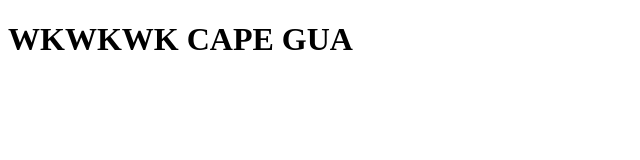
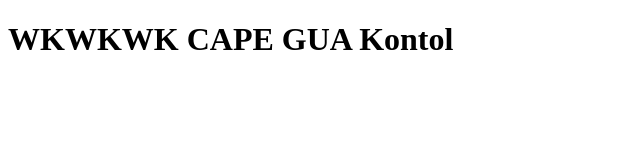
Before and after one commit to YoungYagami/latihanRevoU1, a plain HTML site: page index.html in a window 1280 px wide. Shown: the whole page, without its empty margins (0-640 px from the left). Drawn offline with Linux system fonts and the light colour scheme.

Commit message:
seccond commit

```diff
--- a/index.html
+++ b/index.html
@@ -6,6 +6,6 @@
     <title>Course revoU</title>
 </head>
 <body>
-    <h1>WKWKWK CAPE GUA</h1>
+    <h1>WKWKWK CAPE GUA Kontol</h1>
 </body>
 </html>
```
